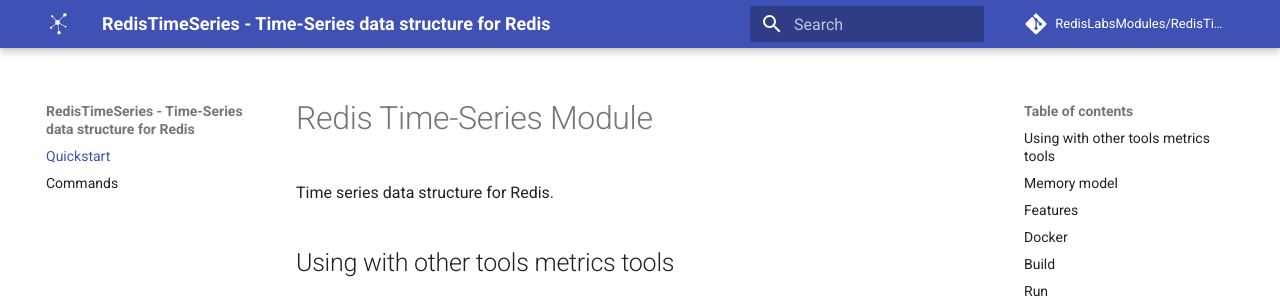
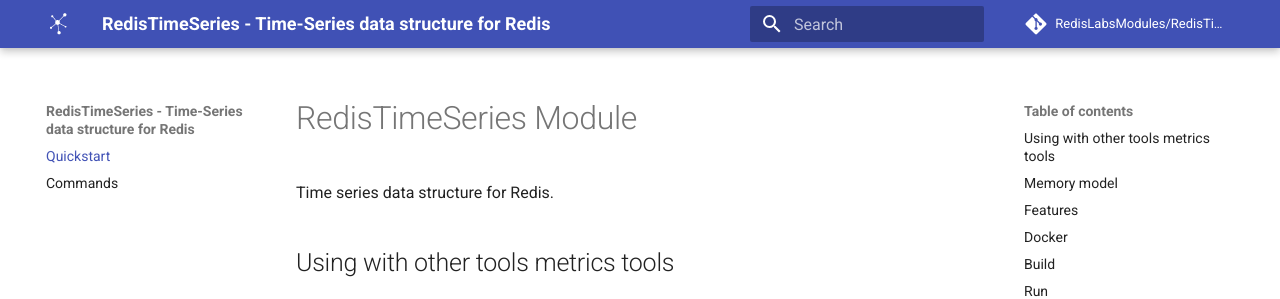
Before and after one commit to RedisTimeSeries/RedisTimeSeries, an MkDocs documentation site: the page built from docs/index.md, in a window 1280 px wide and 900 px high. Shown: the top 299 px of the window. Built offline with MkDocs 1.6.1 and Material for MkDocs 9.7.7, drawn with Linux system fonts in a browser that asks for light colours; comment, search, counter and statistics services are not loaded; old or Windows-style settings are respelled for this version of MkDocs; some of the changed text lies outside the part shown.

Commit message:
Add clients and fix title

```diff
--- a/docs/index.md
+++ b/docs/index.md
@@ -1,4 +1,4 @@
-# Redis Time-Series Module
+# RedisTimeSeries Module
 Time series data structure for Redis.
 
 ## Using with other tools metrics tools
```
Also changed, not shown: other parts of docs/index.md (+1 -0 lines).
